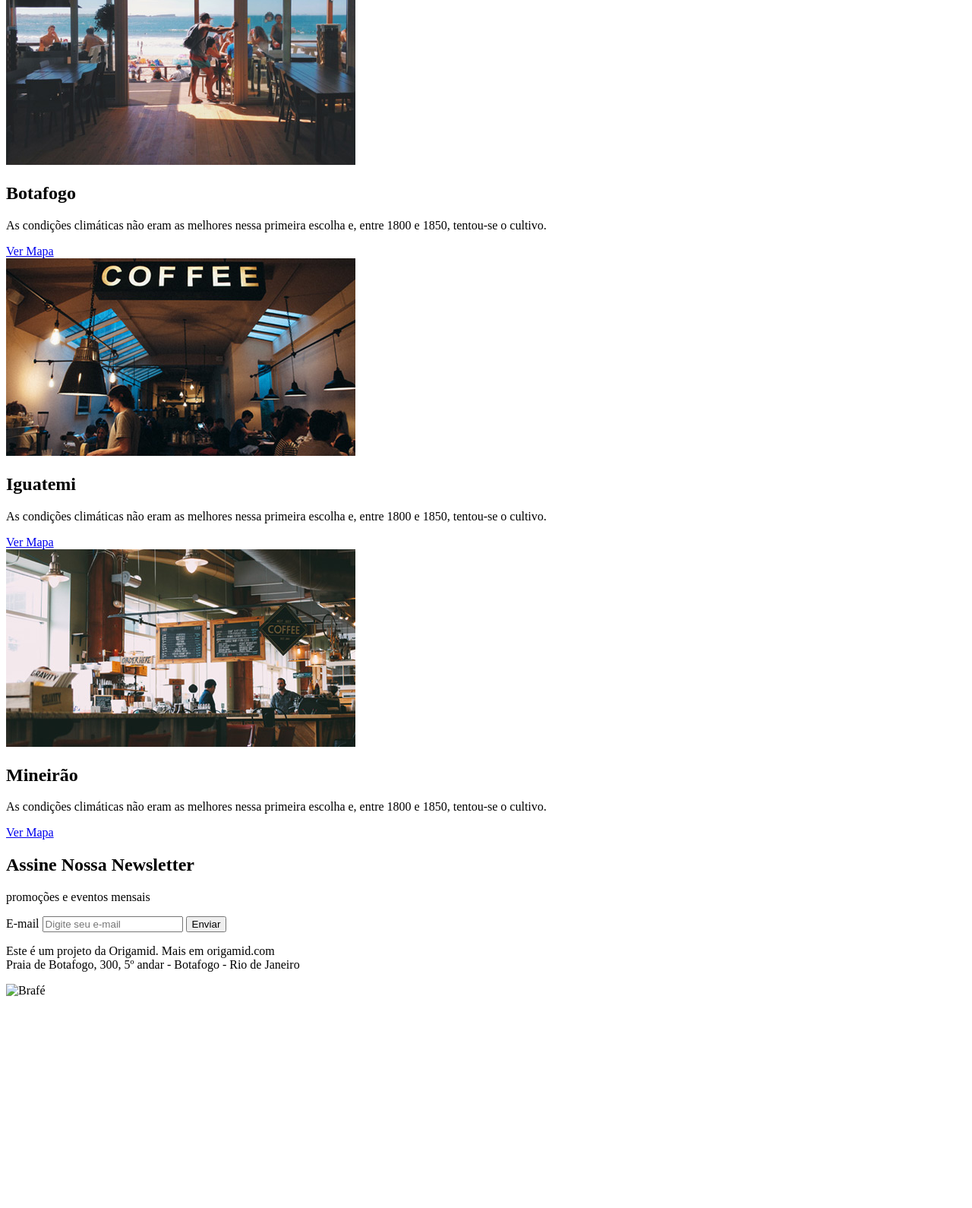
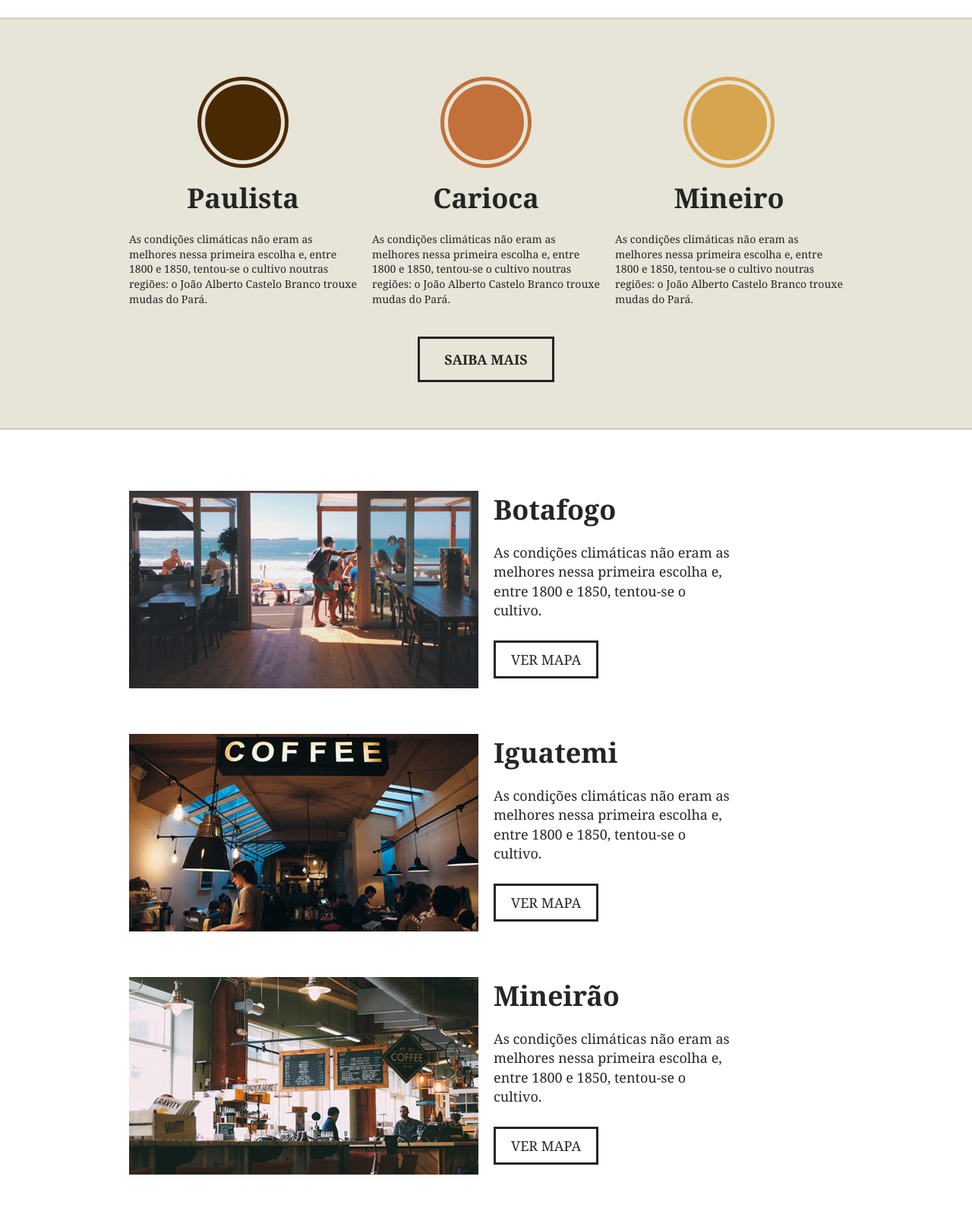
Before and after one commit to NataliaFloridi/Brafe1, a plain HTML site: page index.html in a window 1280 px wide. Shown: the part 1210-2800 px from the top of the page at 76% size. Before the commit the page ends 2531 px from the top, so only its background shows below. Drawn offline with Linux system fonts and the light colour scheme; files whose address does not match are found by name.

Commit message:
modified style.css and index.html

```diff
--- a/css/style.css
+++ b/css/style.css
@@ -0,0 +1,313 @@
+/* Reset*/
+body, h1, h2, h3, p, ul {
+	padding: 0;
+    margin: 0;
+}
+body{
+	font-family: Georgia, serif;
+	color: #252525;
+}
+* {
+	box-sizing: border-box;
+}
+
+/*Menu*/
+.menu {
+	background: #252525;
+	padding:20px 0;
+}
+.menu-container {
+	max-width: 960px;
+	margin: 0 auto;
+}
+.menu-container::after, .menu-container::before {
+	content: '';
+	display: table;
+	clear: both;
+}
+a.menu-logo{
+	display: block;
+	float: left;
+	margin-left: 10px;
+}
+.menu-nav{
+	float: right;
+	margin-right: 10px;
+}
+.menu-nav li{
+	display: inline-block;
+}
+.menu-nav a{
+	display: block;
+	padding: 10px;
+	text-decoration: none;
+	color: #ffffff;
+	font-size: 1.125em;
+
+}
+
+/* Intro*/
+.intro{
+	background: url('../img/bg-intro.jpg') no-repeat center center;
+	background-size: cover;
+	background-color: #000000;
+	padding: 150px 0;
+	text-align: center;
+	color: #ffffff;
+}
+.intro h1{
+	text-transform: uppercase;
+	font-size: 3em;
+}
+.intro h1::after {
+	content: '';
+	display: block;
+	width: 20px;
+	height: 4px;
+	background: #ffffff;
+	margin:10px auto;
+}
+.intro p {
+	font-style: italic;
+	font-size: 1.125em;
+}
+
+/*Sobre*/
+.sobre{
+	padding: 60px 0;
+}
+.sobre-container {
+	max-width: 960px;
+	margin: 0 auto;
+}
+.sobre-container::after, .sobre-container::before {
+	content: '';
+	display: table;
+	clear: both;
+}
+.sobre h2{
+	text-align: center;
+	font-size: 2.25em;
+	margin-bottom: 60px;
+}
+.sobre-item {
+	width: 460px;
+	float: left;
+	margin: 0 10px;
+}
+.sobre-item img {
+	display: block;
+	max-width: 100%;
+}
+.sobre-item h3 {
+	font-size: 2.25em;
+	line-height: 1em;
+	background: #252525;
+	color: #ffffff;
+	width: 220px;
+	font-style: italic;
+	font-weight: normal;
+	text-align: center;
+	padding: 5px 0 10px 0;
+	top: -25px;
+	position: relative;
+}
+.sobre > p {
+	font-size: 1.125em;
+	line-height: 1.4em;
+	font-style: italic;
+	text-align: center;
+	margin: 20px auto;
+	max-width: 460px;
+}
+
+/*Produtos*/
+.produtos{
+	background: #e7e4d8;
+	padding: 60px 0;
+	border-top:3px solid #d6d3c8;
+	border-bottom: 3px solid #d6d3c8;
+}
+.produtos-container {
+	max-width: 960px;
+	margin: 0 auto;
+}
+.produtos-container::after, .produtos-container::before {
+	content: '';
+	display: table;
+	clear: both;
+}
+.produtos-item {
+	width: 300px;
+	float: left;
+	margin: 0 10px 20px 10px;
+}
+.produtos-item h2{
+	text-align: center;
+	font-size: 2.25em;
+	margin-bottom: 20px;
+}
+.produtos-item h2::before{
+	content:'';
+	display: block;
+	width: 100px;
+	height: 100px;
+	background: currentColor;
+	border-radius: 50%;
+	margin: 20px auto;
+	border: 5px solid #e7e4d8;
+	box-shadow: 0 0 0 5px currentColor;
+}
+h2.produtos-paulista::before{
+	color: #492901;
+}
+h2.produtos-carioca::before{
+	color: #c17139;
+}
+h2.produtos-mineiro::before{
+	color: #d7a54d;
+}
+.produtos-item p{
+	font-size: 0.875em;
+	line-height: 1.4em;
+}
+.produtos-btn {
+	width: 180px;
+	border: 3px solid;
+	color: #252525;
+	text-decoration: none;
+	display: block;
+	text-align: center;
+	font-size: 1.125em;
+	font-weight: bold;
+	text-transform: uppercase;
+	padding: 15px 0;
+	margin: 20px auto 0 auto;
+}
+
+/* Locais*/
+.locais{
+	max-width: 960px;
+	margin: 0 auto;
+	padding: 20px 0;
+}
+.locais-item img{
+	width: 460px;
+	float: left;
+	display: block;
+	margin: 0 10px;
+}
+.locais-item {
+	clear: both;
+	margin: 60px auto;
+}
+.locais-item::before, .locais-item::after {
+	content: '';
+	display: table;
+	clear: both;
+}
+.locais-item div{
+	width: 460px;
+	float: left;
+	margin: 0 10px;
+}
+.locais-item h2{
+	font-size: 2.25em;
+	margin-bottom: 20px;
+}
+.locais-item p {
+	font-size: 1.125em;
+	line-height: 1.4em;
+	max-width: 320px;
+	margin-bottom: 40px;
+}
+.locais-item a {
+	font-size: 1.125em;
+	text-transform: uppercase;
+	text-decoration: none;
+	border: 3px solid ;
+	color: #252525;
+	padding: 10px 20px;
+}
+
+/*Assine*/
+.assine {
+	background: #e7e4d8;
+	padding: 30px 0;
+}
+.assine-container {
+	max-width: 960px;
+	margin: 0 auto;
+}
+.assine-container::after, .sobre-container::before {
+	content: '';
+	display: table;
+	clear: both;
+}
+.assine-info {
+	width: 460px;
+	margin: 0 10px;
+	float: left;
+}
+.assine-info h2 {
+	font-size: 2.25em;
+}
+.assine-info p {
+	font-size: 1.5em;
+	font-style: italic;
+}
+.assine form{
+	width: 460px;
+	margin: 10px 10px 0 10px;
+	float: left;
+}
+.assine form label{
+	display: none;
+}
+.assine input {
+	width: 320px;
+	border: 3px solid #252525;
+	padding: 10px;
+	background: none;
+	font-size: 1.5em;
+	font-style: italic;
+	font-family: Georgia, 'Times New Roman', Times, serif;
+	float:left
+}
+.assine button{
+	background: #000000;
+	border: none;
+	font-family: Georgia, 'Times New Roman', Times, serif;
+	text-transform: uppercase;
+	font-size: 1.5em;
+	width: 140px;
+	padding: 13px 0;
+	color: #ffffff;
+	cursor: pointer;
+}
+
+/*Footer*/
+.rodape {
+	background: #d6d3c8;
+	padding: 40px 0;
+}
+.rodape-container {
+	max-width: 960px;
+	margin: 0 auto;
+}
+.rodape-container::after, .rodape-container::before {
+	content: '';
+	display: table;
+	clear: both;
+}
+.rodape p {
+	float: left;
+	margin: 0 10px;
+	font-size: 1.125em;
+	line-height: 1.4em;
+}
+.rodape img{
+	float: right;
+	margin: 0 10px;
+	display: block;
+}
--- a/index.html
+++ b/index.html
@@ -8,10 +8,10 @@
     <link rel="stylesheet" href="../Brafé - puro/css/style.css" type="text/css">
 </head>
 <body>
-    <header>
-        <div>
-            <a href="#"> <img src="../Brafé - puro/img/brafe.png" alt="Brafé"> </a>
-            <nav>
+    <header class="menu">
+        <div class="menu-container">
+            <a  class="menu-logo" href="#"> <img src="../Brafé - puro/img/brafe.png" alt="Brafé"> </a>
+            <nav class="menu-nav">
                 <ul>
                     <li><a href="#">Sobre</a></li>
                     <li><a href="#">Produtos</a></li>
@@ -22,21 +22,19 @@
         </div>
     </header>
 
-    <main>
+    <main class="intro">
         <h1>Cafés com a cara <br> do Brasil</h1>
         <p>Direto das fazendas de Minas Gerais</p>
     </main>
 
-    <section>
+    <section class="sobre">
         <h2>Uma mistura de </h2>
-        <div>
-            <div>
+        <div class="sobre-container">
+            <div class="sobre-item">
                 <img src="../Brafé - puro/img/cafe-1.jpg" alt="café com amor">
                 <h3>amor</h3>
             </div>
-        </div>
-        <div>
-            <div>
+            <div class="sobre-item">
                 <img src="../Brafé - puro/img/cafe-2.jpg" alt="café com perfeição">
                 <h3>perfeição</h3>
             </div>
@@ -44,58 +42,58 @@
         <p>O café é uma bebida produzida a partir dos grãos torrados do fruto do cafeeiro. É servido tradicionalm aente quente, mas também pode ser consumido gelado. Ele é um estimulante, por possuir cafeína — geralmente 80 a 140 mg para cada 207 ml dependendo do método de preparação.</p>
     </section>
 
-    <section>
-        <div>
-            <div>
-                <h2>Paulista</h2>
+    <section class="produtos">
+        <div class="produtos-container">
+            <div class="produtos-item">
+                <h2 class="produtos-paulista">Paulista</h2>
                 <p>As condições climáticas não eram as melhores nessa primeira escolha e, entre 1800 e 1850, tentou-se o cultivo noutras regiões: o João Alberto Castelo Branco trouxe mudas do Pará.</p>
             </div>
-            <div>
-                <h2>Carioca</h2>
+            <div class="produtos-item">
+                <h2 class="produtos-carioca">Carioca</h2>
                 <p>As condições climáticas não eram as melhores nessa primeira escolha e, entre 1800 e 1850, tentou-se o cultivo noutras regiões: o João Alberto Castelo Branco trouxe mudas do Pará.</p>
             </div>
-            <div>
-                <h2>Mineiro</h2>
+            <div class="produtos-item">
+                <h2 class="produtos-mineiro">Mineiro</h2>
                 <p>As condições climáticas não eram as melhores nessa primeira escolha e, entre 1800 e 1850, tentou-se o cultivo noutras regiões: o João Alberto Castelo Branco trouxe mudas do Pará.</p>
             </div>
         </div>
-        <a href="#">Saiba Mais</a>
+        <a class="produtos-btn" href="#">Saiba Mais</a>
     </section>
 
-    <section>
-        <div>
+    <section class="locais">
+        <div class="locais-item">
             <img src="../Brafé - puro/img/botafogo.jpg" alt="Brafé unidade Botafogo">
-        </div>
             <div>
                 <h2>Botafogo</h2>
                 <p>As condições climáticas não eram as melhores nessa primeira escolha e, entre 1800 e 1850, tentou-se o cultivo.</p>
                 <a href="#">Ver Mapa</a>
             </div>
-        <div>
+        </div>
+        <div class="locais-item">
             <img src="../Brafé - puro/img/iguatemi.jpg" alt="Brafé unidade Iguatemi">
-        </div>
             <div>
                 <h2>Iguatemi</h2>
                 <p>As condições climáticas não eram as melhores nessa primeira escolha e, entre 1800 e 1850, tentou-se o cultivo.</p>
                 <a href="#">Ver Mapa</a>
             </div>
-        <div>
+        </div>
+        <div class="locais-item">
             <img src="../Brafé - puro/img/mineirao.jpg" alt="Brafé unidade Mineirão">
-        </div>
             <div>
                 <h2>Mineirão</h2>
                 <p>As condições climáticas não eram as melhores nessa primeira escolha e, entre 1800 e 1850, tentou-se o cultivo.</p>
                 <a href="#">Ver Mapa</a>
             </div>
+        </div>
     </section>
 
-    <section>
-        <div>
-            <div>
+    <section class="assine">
+        <div class="assine-container">
+            <div class="assine-info">
                 <h2>Assine Nossa Newsletter</h2>
                 <p>promoções e eventos mensais</p>
             </div>
-            <form action="">
+            <form>
                 <label for="email">E-mail</label>
                 <input id="email" type="email" placeholder="Digite seu e-mail">
                 <button type="submit">Enviar</button>
@@ -103,8 +101,8 @@
         </div>
     </section>
 
-    <footer>
-        <div>
+    <footer class="rodape">
+        <div class="rodape-container">
             <p>Este é um projeto da Origamid. Mais em origamid.com <br> Praia de Botafogo, 300, 5º andar - Botafogo - Rio de Janeiro</p>
             <img src="../Brafé - puro/img/brafe.png" alt="Brafé">
         </div>
```
Lines whose indentation alone changed are shown as unchanged.
